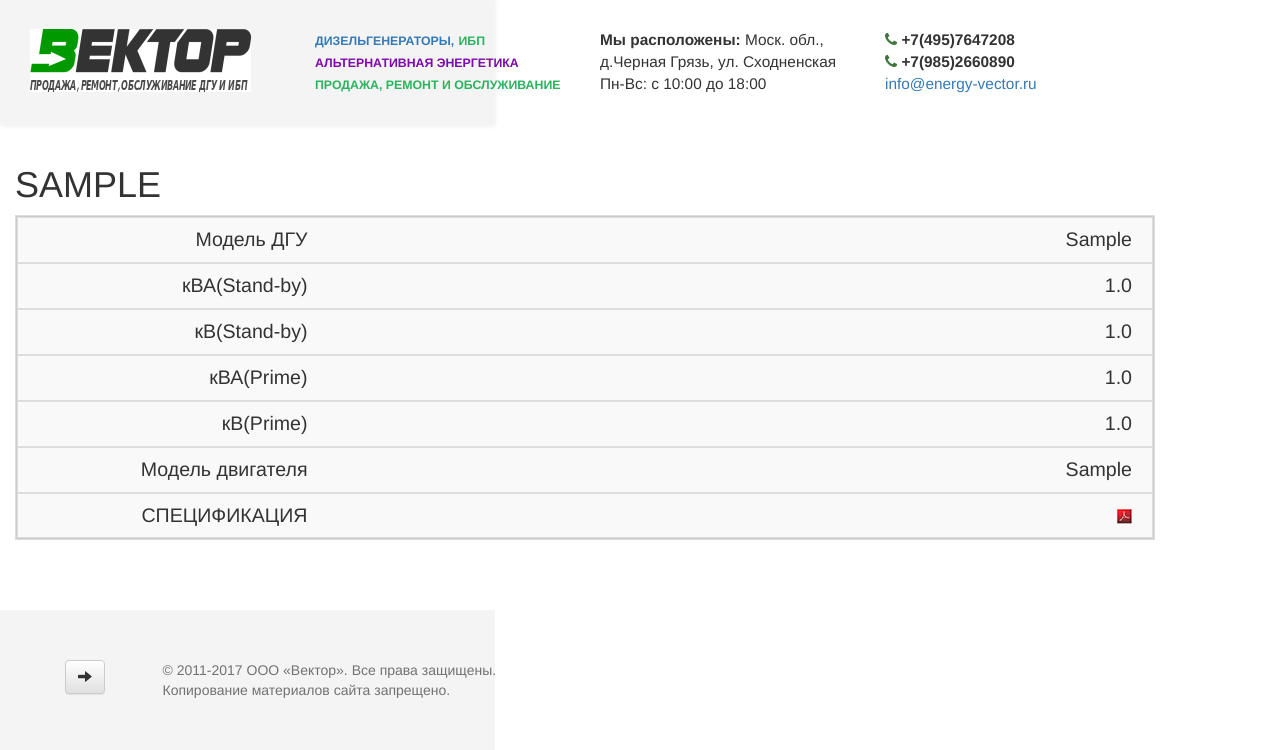
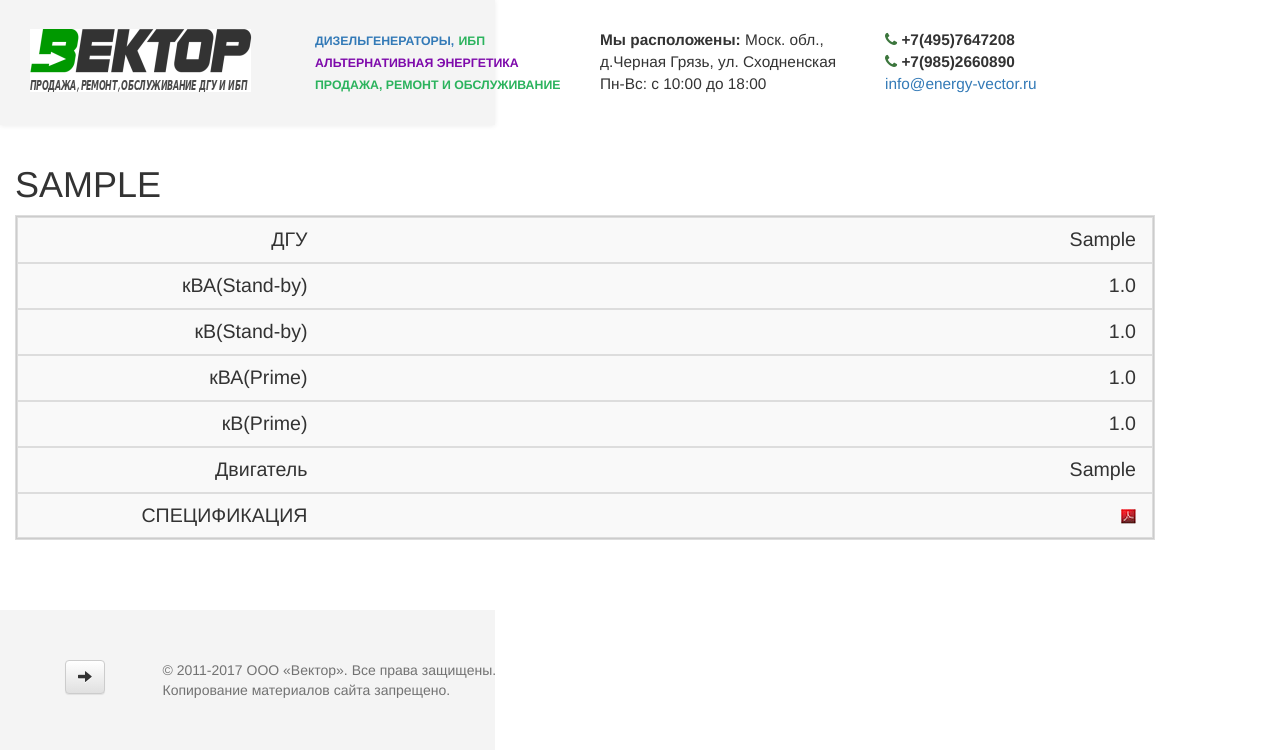
Before and after one commit to ollko/energy-vector, a Django app: page /catalog/dgu/1/ in a window 1280 px wide. Shown: the part 51-801 px from the top of the page. Run offline with Django 3.2, Linux system fonts and the light colour scheme; tables that the repository leaves empty hold one stand-in row (values such as "Sample post"); grey boxes marked "Sample" are stand-in pictures; parts of the project's set-up code (start-up, migrations or seed data) failed here and were passed over; some libraries are stand-ins or nearby versions.

Commit message:
Правка верстки таблицы КАТАЛОГ/ДГУ для телефона

```diff
--- a/company/static/css/responsive_catalog_table.css
+++ b/company/static/css/responsive_catalog_table.css
@@ -42,7 +42,7 @@ table, thead, tbody, th, td, tr {
 
 	}
 	.table.catalog>tbody>tr>td{
-		padding-right: 20px;
+		padding-right: 16px;
 	}
 
 	td:before {
@@ -59,12 +59,12 @@ table, thead, tbody, th, td, tr {
 	/*
 	Label the data
 	*/
-	td:nth-of-type(1):before { content: "Модель ДГУ"; }
+	td:nth-of-type(1):before { content: "ДГУ"; }
 	td:nth-of-type(2):before { content: "кВА(Stand-by)"; }
 	td:nth-of-type(3):before { content: "кВ(Stand-by)"; }
 	td:nth-of-type(4):before { content: "кВА(Prime)"; }
 	td:nth-of-type(5):before { content: "кВ(Prime)"; }
-	td:nth-of-type(6):before { content: "Модель двигателя"; }
+	td:nth-of-type(6):before { content: "Двигатель"; }
 	td:nth-of-type(7):before { content: "СПЕЦИФИКАЦИЯ"; }
 
 }
```
